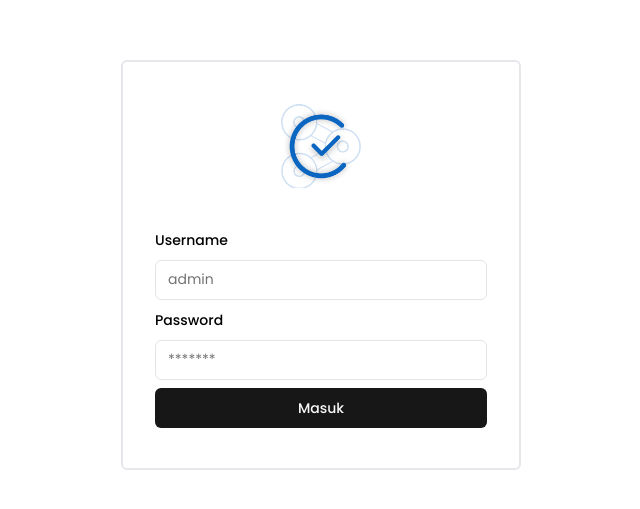
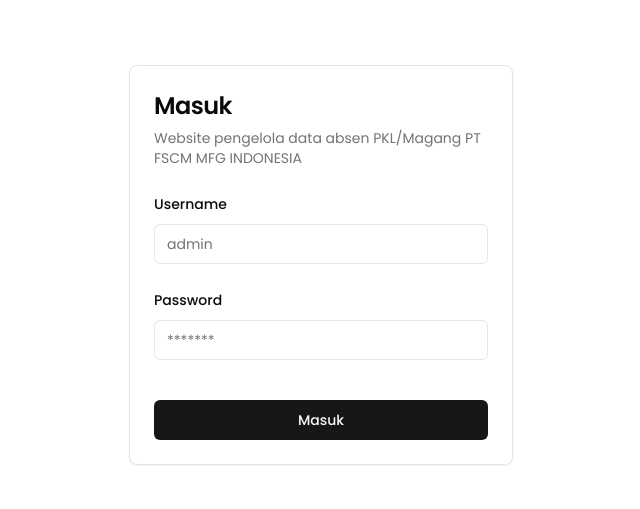
Before and after one commit to rizkyalf11/fe-projectpkl, a Next.js app: page /login in a window 1280 px wide. Shown: the part 135-644 px from the top of the page, without its empty margins (319-959 px from the left). Built offline with nearby package versions, Linux system fonts and the light colour scheme; no server answers.

Commit message:
mengubah tampilan login

```diff
--- a/package.json
+++ b/package.json
@@ -12,9 +12,9 @@
     "@hookform/resolvers": "^3.10.0",
     "@radix-ui/react-dialog": "^1.1.5",
     "@radix-ui/react-dropdown-menu": "^2.1.5",
-    "@radix-ui/react-label": "^2.1.1",
+    "@radix-ui/react-label": "^2.1.2",
     "@radix-ui/react-separator": "^1.1.1",
-    "@radix-ui/react-slot": "^1.1.1",
+    "@radix-ui/react-slot": "^1.1.2",
     "@radix-ui/react-tooltip": "^1.1.7",
     "@tanstack/react-query": "^5.66.0",
     "@tanstack/react-table": "^8.20.6",
--- a/src/app/(auth)/login/page.tsx
+++ b/src/app/(auth)/login/page.tsx
@@ -1,74 +1,22 @@
-'use client'
-import React from 'react'
-import { zodResolver } from '@hookform/resolvers/zod'
-import { useForm } from 'react-hook-form'
-import { z } from 'zod'
-import { Loader2 } from 'lucide-react'
-import { Button } from '@/components/ui/button'
-import { Form, FormControl, FormField, FormItem, FormLabel, FormMessage } from '@/components/ui/form'
-import { Input } from '@/components/ui/input'
-import Image from 'next/image'
-import useAuthModule from '../lib'
+"use client";
+import { LoginForm } from "@/components/login-form";
+import { useSession } from "next-auth/react";
+import { useEffect } from "react";
 
-const formSchema = z.object({
-	username: z.string().nonempty({ message: 'Harap di isi' }),
-	password: z.string().nonempty({ message: 'Harap di isi' }),
-})
+export default function LoginPage() {
+  const { status } = useSession();
 
-export default function Login() {
-	const { useLogin } = useAuthModule()
-	const { mutate, isPending } = useLogin()
+  useEffect(() => {
+    if (status === "authenticated") {
+      window.location.replace("/dashboard");
+    }
+  }, [status]);
 
-	const form = useForm<z.infer<typeof formSchema>>({
-		resolver: zodResolver(formSchema),
-		defaultValues: {
-			username: '',
-			password: '',
-		},
-	})
-
-	function onSubmit(values: z.infer<typeof formSchema>) {
-		mutate(values)
-	}
-
-	return (
-		<div className="w-screen px-2 min-h-screen flex items-center justify-center">
-			<div className="py-5 sm:py-10 w-full sm:w-[400px] px-4 sm:px-8 border-2 border-border rounded-md">
-				<Image width={80} height={80} className="mx-auto mb-10" src="/fscm.png" alt="FSCM LOGO" />
-				<Form {...form}>
-					<form onSubmit={form.handleSubmit(onSubmit)} className="space-y-2 ">
-						<FormField
-							control={form.control}
-							name="username"
-							render={({ field }) => (
-								<FormItem>
-									<FormLabel>Username</FormLabel>
-									<FormControl>
-										<Input placeholder="admin" {...field} />
-									</FormControl>
-									<FormMessage />
-								</FormItem>
-							)}
-						/>
-						<FormField
-							control={form.control}
-							name="password"
-							render={({ field }) => (
-								<FormItem>
-									<FormLabel>Password</FormLabel>
-									<FormControl>
-										<Input type="password" placeholder="*******" {...field} />
-									</FormControl>
-									<FormMessage />
-								</FormItem>
-							)}
-						/>
-						<Button disabled={isPending} className="mt-4 w-full" type="submit">
-							{isPending ? <Loader2 className="animate-spin" /> : 'Masuk'}
-						</Button>
-					</form>
-				</Form>
-			</div>
-		</div>
-	)
+  return (
+    <div className="flex min-h-svh w-full items-center justify-center p-6 md:p-10">
+      <div className="w-full max-w-sm">
+        <LoginForm />
+      </div>
+    </div>
+  );
 }
--- /dev/null
+++ b/src/components/login-form.tsx
@@ -0,0 +1,107 @@
+"use client";
+import { cn } from "@/lib/utils";
+import { Button } from "@/components/ui/button";
+import {
+  Card,
+  CardContent,
+  CardDescription,
+  CardHeader,
+  CardTitle,
+} from "@/components/ui/card";
+import { Input } from "@/components/ui/input";
+import { z } from "zod";
+import useAuthModule from "@/app/(auth)/lib";
+import { useForm } from "react-hook-form";
+import { zodResolver } from "@hookform/resolvers/zod";
+import {
+  Form,
+  FormControl,
+  FormField,
+  FormItem,
+  FormLabel,
+  FormMessage,
+} from "./ui/form";
+import { Loader2 } from "lucide-react";
+
+const formSchema = z.object({
+  username: z.string().nonempty({ message: "Harap di isi" }),
+  password: z.string().nonempty({ message: "Harap di isi" }),
+});
+
+export function LoginForm({
+  className,
+  ...props
+}: React.ComponentPropsWithoutRef<"div">) {
+  const { useLogin } = useAuthModule();
+  const { mutate, isPending } = useLogin();
+
+  const form = useForm<z.infer<typeof formSchema>>({
+    resolver: zodResolver(formSchema),
+    defaultValues: {
+      username: "",
+      password: "",
+    },
+  });
+
+  function onSubmit(values: z.infer<typeof formSchema>) {
+    mutate(values);
+  }
+
+  return (
+    <div className={cn("flex flex-col gap-6", className)} {...props}>
+      <Card>
+        <CardHeader>
+          <CardTitle className="text-2xl">Masuk</CardTitle>
+          <CardDescription>
+            Website pengelola data absen PKL/Magang PT FSCM MFG INDONESIA
+          </CardDescription>
+        </CardHeader>
+        <CardContent>
+          <Form {...form}>
+            <form onSubmit={form.handleSubmit(onSubmit)}>
+              <div className="flex flex-col gap-6">
+                <FormField
+                  control={form.control}
+                  name="username"
+                  render={({ field }) => (
+                    <FormItem>
+                      <FormLabel>Username</FormLabel>
+                      <FormControl>
+                        <Input placeholder="admin" {...field} />
+                      </FormControl>
+                      <FormMessage />
+                    </FormItem>
+                  )}
+                />
+                <FormField
+                  control={form.control}
+                  name="password"
+                  render={({ field }) => (
+                    <FormItem>
+                      <FormLabel>Password</FormLabel>
+                      <FormControl>
+                        <Input
+                          type="password"
+                          placeholder="*******"
+                          {...field}
+                        />
+                      </FormControl>
+                      <FormMessage />
+                    </FormItem>
+                  )}
+                />
+                <Button
+                  disabled={isPending}
+                  className="mt-4 w-full"
+                  type="submit"
+                >
+                  {isPending ? <Loader2 className="animate-spin" /> : "Masuk"}
+                </Button>
+              </div>
+            </form>
+          </Form>
+        </CardContent>
+      </Card>
+    </div>
+  );
+}
--- /dev/null
+++ b/src/components/ui/card.tsx
@@ -0,0 +1,79 @@
+import * as React from "react"
+
+import { cn } from "@/lib/utils"
+
+const Card = React.forwardRef<
+  HTMLDivElement,
+  React.HTMLAttributes<HTMLDivElement>
+>(({ className, ...props }, ref) => (
+  <div
+    ref={ref}
+    className={cn(
+      "rounded-lg border border-neutral-200 bg-white text-neutral-950 shadow-sm dark:border-neutral-800 dark:bg-neutral-950 dark:text-neutral-50",
+      className
+    )}
+    {...props}
+  />
+))
+Card.displayName = "Card"
+
+const CardHeader = React.forwardRef<
+  HTMLDivElement,
+  React.HTMLAttributes<HTMLDivElement>
+>(({ className, ...props }, ref) => (
+  <div
+    ref={ref}
+    className={cn("flex flex-col space-y-1.5 p-6", className)}
+    {...props}
+  />
+))
+CardHeader.displayName = "CardHeader"
+
+const CardTitle = React.forwardRef<
+  HTMLDivElement,
+  React.HTMLAttributes<HTMLDivElement>
+>(({ className, ...props }, ref) => (
+  <div
+    ref={ref}
+    className={cn(
+      "text-2xl font-semibold leading-none tracking-tight",
+      className
+    )}
+    {...props}
+  />
+))
+CardTitle.displayName = "CardTitle"
+
+const CardDescription = React.forwardRef<
+  HTMLDivElement,
+  React.HTMLAttributes<HTMLDivElement>
+>(({ className, ...props }, ref) => (
+  <div
+    ref={ref}
+    className={cn("text-sm text-neutral-500 dark:text-neutral-400", className)}
+    {...props}
+  />
+))
+CardDescription.displayName = "CardDescription"
+
+const CardContent = React.forwardRef<
+  HTMLDivElement,
+  React.HTMLAttributes<HTMLDivElement>
+>(({ className, ...props }, ref) => (
+  <div ref={ref} className={cn("p-6 pt-0", className)} {...props} />
+))
+CardContent.displayName = "CardContent"
+
+const CardFooter = React.forwardRef<
+  HTMLDivElement,
+  React.HTMLAttributes<HTMLDivElement>
+>(({ className, ...props }, ref) => (
+  <div
+    ref={ref}
+    className={cn("flex items-center p-6 pt-0", className)}
+    {...props}
+  />
+))
+CardFooter.displayName = "CardFooter"
+
+export { Card, CardHeader, CardFooter, CardTitle, CardDescription, CardContent }
```
Also changed, not shown: 1 other file (tests, documents, lock files or other folders).
